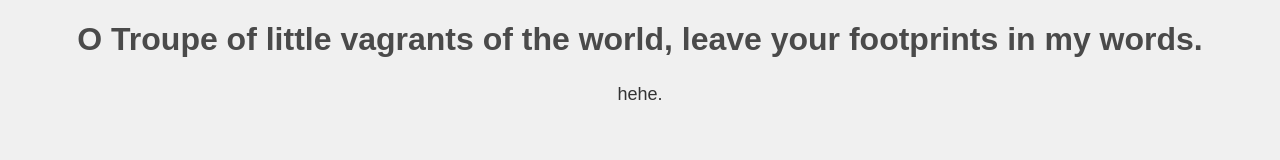
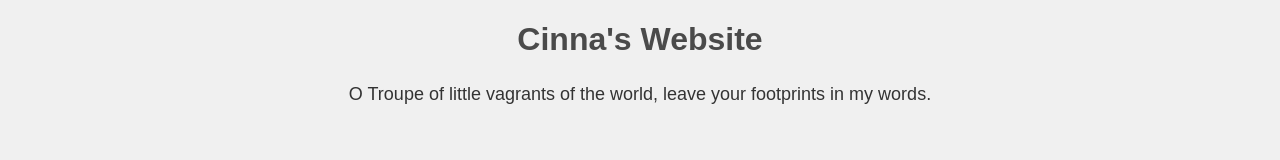
Before and after one commit to Cinnatolo/Cinnatolo.github.io, a plain HTML site: page index.html in a window 1280 px wide. Drawn offline with Linux system fonts and the light colour scheme.

Commit message:
change word

```diff
--- a/index.html
+++ b/index.html
@@ -7,7 +7,7 @@
     <link rel="stylesheet" href="styles.css">
 </head>
 <body>
-    <h1>O Troupe of little vagrants of the world, leave your footprints in my words.</h1>
-    <p>hehe.</p>
+    <h1>Cinna's Website</h1>
+    <p>O Troupe of little vagrants of the world, leave your footprints in my words.</p>
 </body>
 </html>
```
